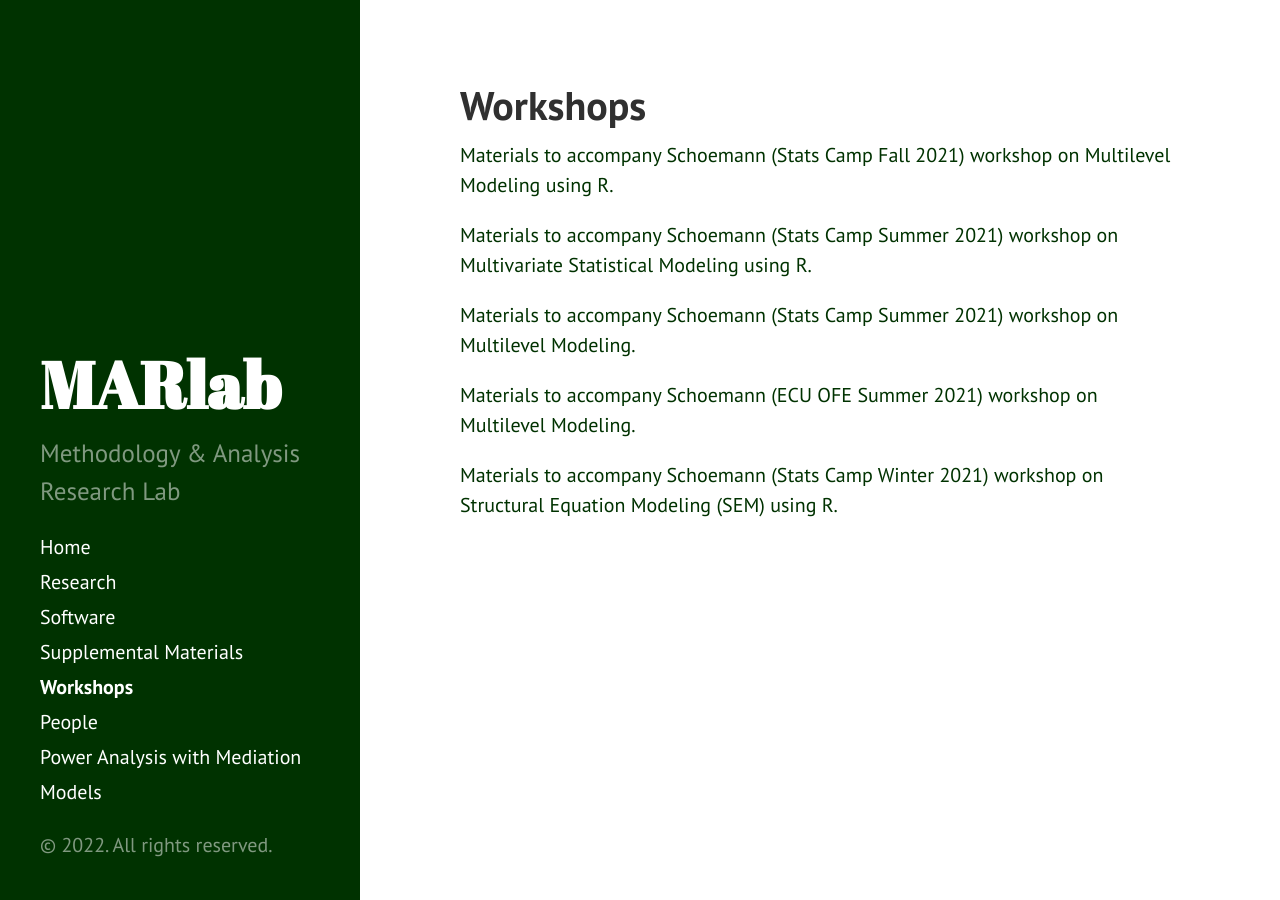
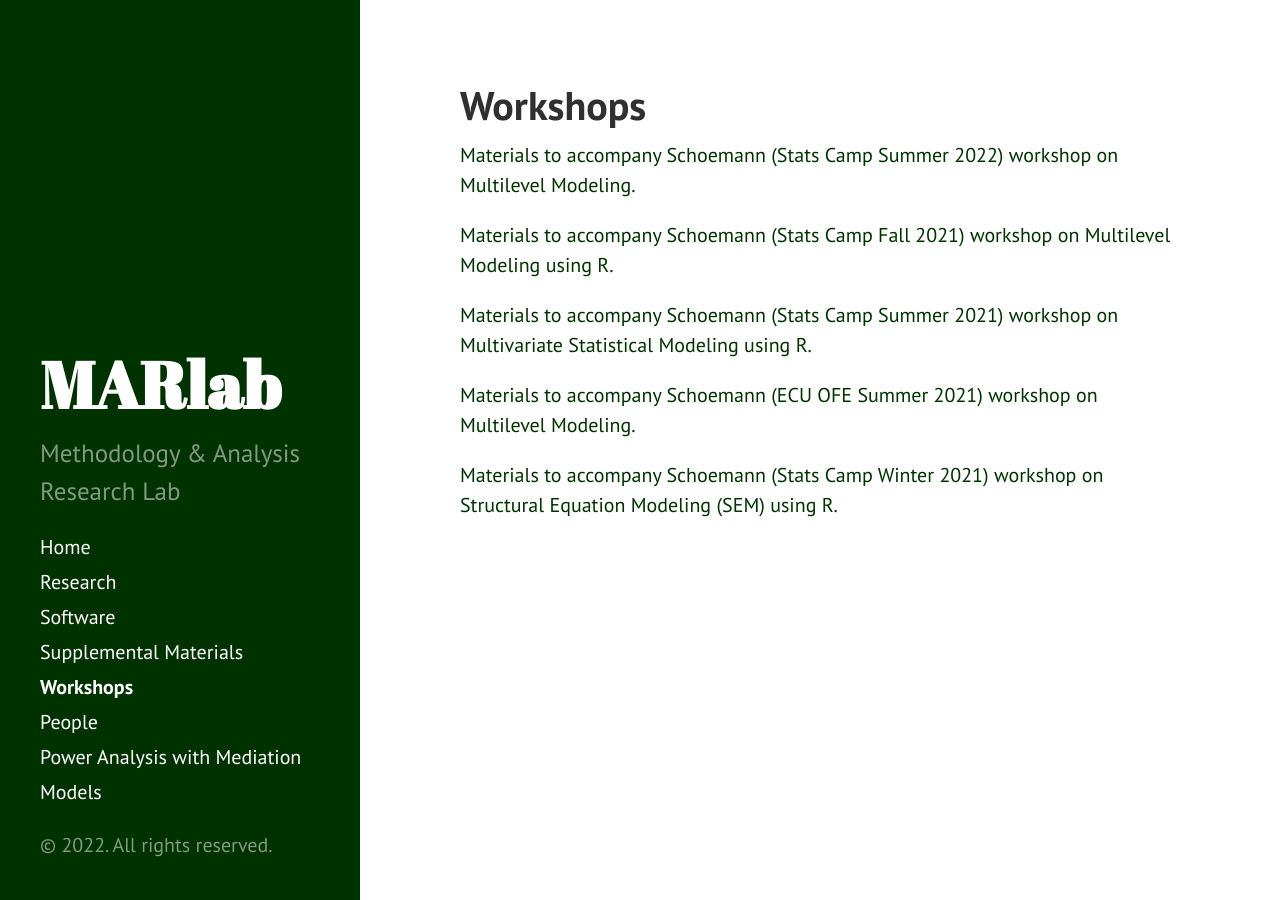
Before and after one commit to schoam4/schoam4.github.io, a Jekyll site: the page built from Workshops.md, in a window 1280 px wide. Built offline with Jekyll 4.4.1, drawn with Linux system fonts in a browser that asks for light colours.

Commit message:
Update Workshops.md

```diff
--- a/Workshops.md
+++ b/Workshops.md
@@ -3,12 +3,13 @@
 title: Workshops
 ---
 
+[Materials to accompany Schoemann (Stats Camp Summer 2022) workshop on Multilevel Modeling.](https://github.com/schoam4/Talks/raw/master/Stats_Camp/MLM_Summer2022.zip)
+
+
 [Materials to accompany Schoemann (Stats Camp Fall 2021) workshop on Multilevel Modeling using R.](https://github.com/schoam4/Talks/raw/master/Stats_Camp/MLM_R_Fall2021.zip)
 
 [Materials to accompany Schoemann (Stats Camp Summer 2021) workshop on Multivariate Statistical Modeling using R.](https://github.com/schoam4/Talks/raw/master/Stats_Camp/MVM_R_Summer2021.zip)
 
-[Materials to accompany Schoemann (Stats Camp Summer 2021) workshop on Multilevel Modeling.](https://github.com/schoam4/Talks/raw/master/Stats_Camp/MLM_Summer2021.zip)
-
 [Materials to accompany Schoemann (ECU OFE Summer 2021) workshop on Multilevel Modeling.](https://github.com/schoam4/Talks/raw/master/MLM_workshop_05272021.zip)
 
 [Materials to accompany Schoemann (Stats Camp Winter 2021) workshop on Structural Equation Modeling (SEM) using R.](https://github.com/schoam4/Talks/raw/master/Stats_Camp/SEM_R_Winter2021.zip)
```
